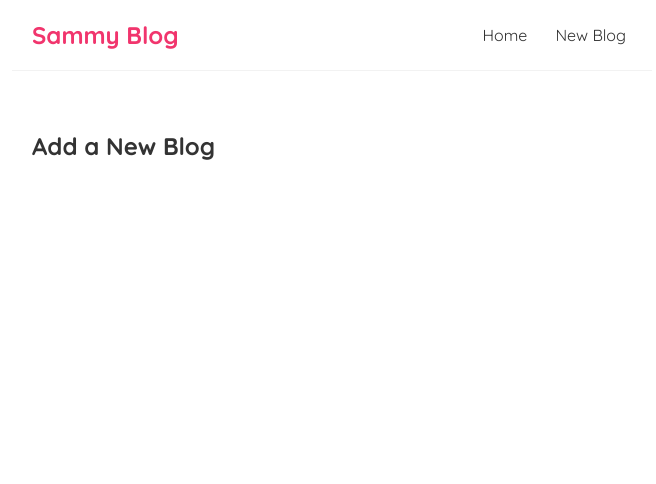
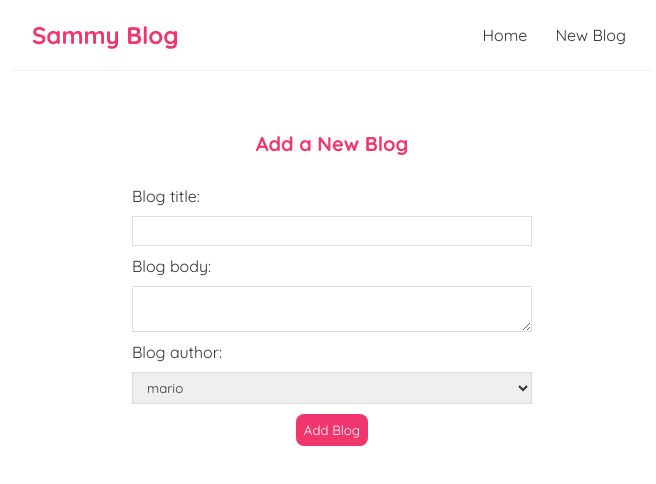
Before and after one commit to sammyxxi/sammy-blog, a React (Create React App) app: page /create in a window 1280 px wide. Shown: the top 484 px of the page, without its empty margins (308-964 px from the left). Built offline with nearby package versions, Linux system fonts and the light colour scheme.

Commit message:
added blog input form

```diff
--- a/src/Create.js
+++ b/src/Create.js
@@ -1,7 +1,37 @@
+import { useState } from "react";
+
 const Create = () => {
+  const [title, setTitle] = useState('');
+  const [body, setBody] = useState('');
+  const [author, setAuthor] = useState('mario');
+
   return (
     <div className="create">
       <h2>Add a New Blog</h2>
+      <form>
+        <label>Blog title:</label>
+        <input
+          type="text"
+          required
+          value={title}
+          onChange={(e) => setTitle(e.target.value)}
+        />
+        <label>Blog body:</label>
+        <textarea
+          required
+          value={body}
+          onChange={(e) => setBody(e.target.value)}
+        ></textarea>
+        <label>Blog author:</label>
+        <select
+          value={author}
+          onChange={(e) => setAuthor(e.target.value)}
+        >
+          <option value="mario">mario</option>
+          <option value="yoshi">yoshi</option>
+        </select>
+        <button>Add Blog</button>
+      </form>
     </div>
   );
 }
--- a/src/index.css
+++ b/src/index.css
@@ -59,3 +59,34 @@
 .blog-details div {
   margin: 20px 0;
 }
+
+.create {
+  max-width: 400px;
+  margin: 0 auto;
+  text-align: center;
+}
+.create label {
+  text-align: left;
+  display: block;
+}
+.create h2 {
+  font-size: 20px;
+  color: #f1356d;
+  margin-bottom: 30px;
+}
+.create input, .create textarea, .create select {
+  width: 100%;
+  padding: 6px 10px;
+  margin: 10px 0;
+  border: 1px solid #ddd;
+  box-sizing: border-box;
+  display: block;
+}
+.create button {
+  background: #f1356d;
+  color: #fff;
+  border: 0;
+  padding: 8px;
+  border-radius: 8px;
+  cursor: pointer;
+}
```
